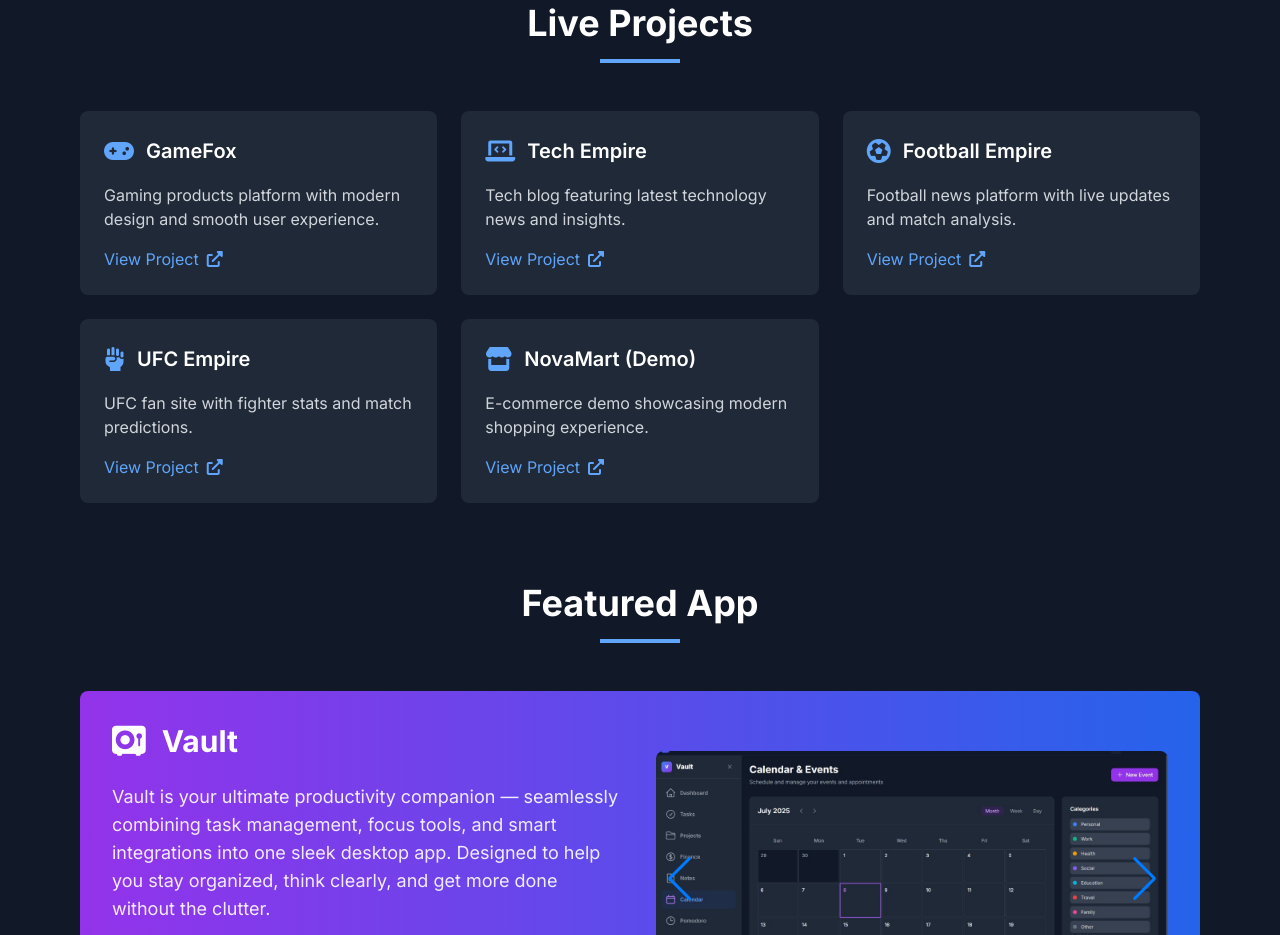
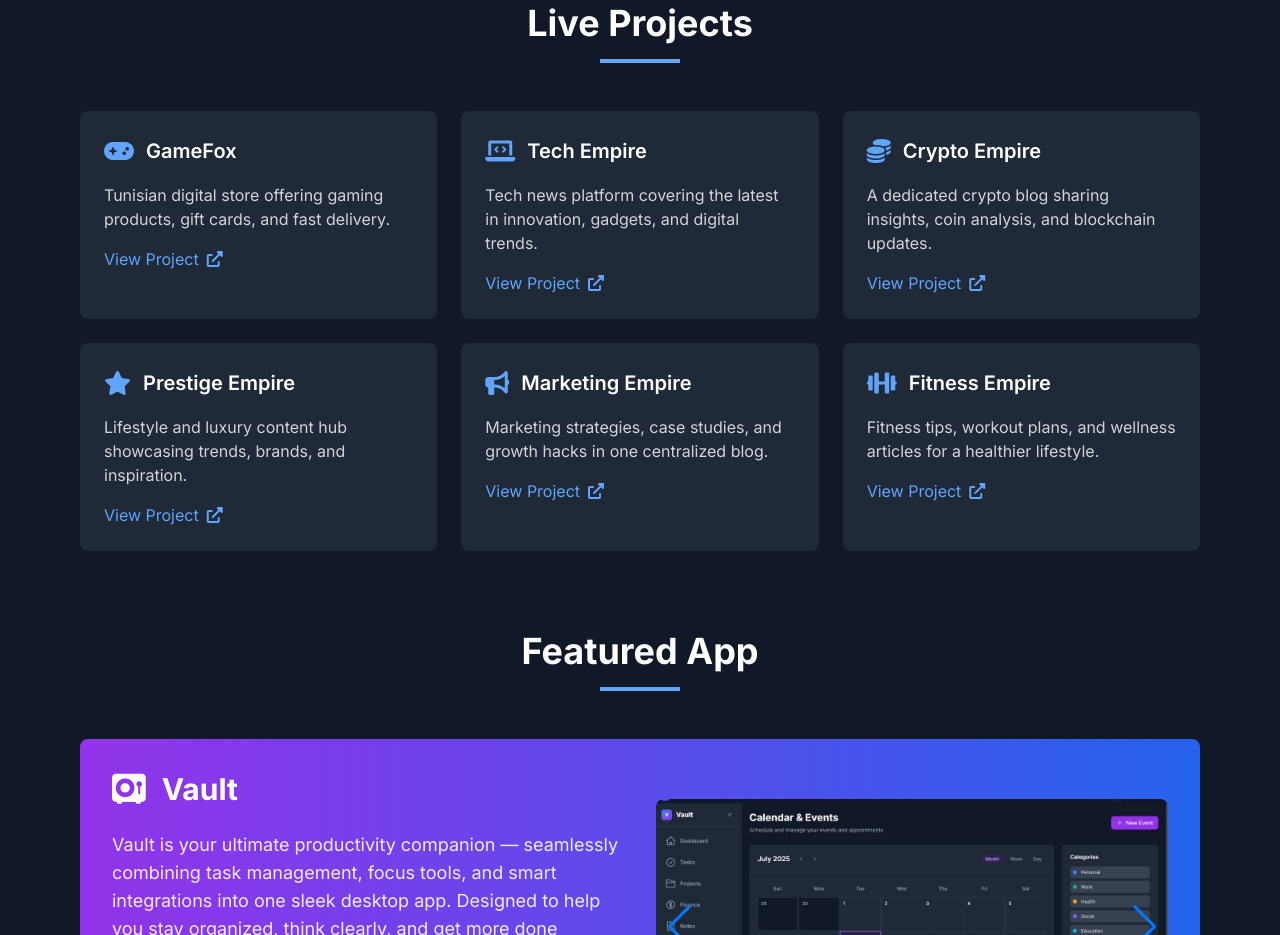
Before and after one commit to mftira/portfolio, a plain HTML site: page index.html in a window 1280 px wide. Shown: the part 1790-2725 px from the top of the page. Drawn offline with nearby package versions, Linux system fonts and the light colour scheme.

Commit message:
changed live projects

```diff
--- a/index.html
+++ b/index.html
@@ -223,53 +223,69 @@
             <i class="fas fa-gamepad text-blue-400 mr-3 text-2xl"></i>
             <h3 class="text-xl font-semibold">GameFox</h3>
         </div>
-          <p class="text-gray-300 mb-4">Gaming products platform with modern design and smooth user experience.</p>
+        <p class="text-gray-300 mb-4">Tunisian digital store offering gaming products, gift cards, and fast delivery.</p>
         <a href="https://gamefox.store" target="_blank" class="inline-flex items-center text-blue-400 hover:text-blue-300 transition-colors">
             View Project <i class="fas fa-external-link-alt ml-2"></i>
         </a>
         </div>
+
         <div class="bg-gray-800 rounded-lg p-6 card-hover">
         <div class="flex items-center mb-4">
             <i class="fas fa-laptop-code text-blue-400 mr-3 text-2xl"></i>
             <h3 class="text-xl font-semibold">Tech Empire</h3>
         </div>
-          <p class="text-gray-300 mb-4">Tech blog featuring latest technology news and insights.</p>
+        <p class="text-gray-300 mb-4">Tech news platform covering the latest in innovation, gadgets, and digital trends.</p>
         <a href="https://techempire.website" target="_blank" class="inline-flex items-center text-blue-400 hover:text-blue-300 transition-colors">
             View Project <i class="fas fa-external-link-alt ml-2"></i>
         </a>
         </div>
+
         <div class="bg-gray-800 rounded-lg p-6 card-hover">
         <div class="flex items-center mb-4">
-            <i class="fas fa-futbol text-blue-400 mr-3 text-2xl"></i>
-            <h3 class="text-xl font-semibold">Football Empire</h3>
+            <i class="fas fa-coins text-blue-400 mr-3 text-2xl"></i>
+            <h3 class="text-xl font-semibold">Crypto Empire</h3>
         </div>
-          <p class="text-gray-300 mb-4">Football news platform with live updates and match analysis.</p>
-          <a href="https://football-empire.github.io" target="_blank" class="inline-flex items-center text-blue-400 hover:text-blue-300 transition-colors">
+        <p class="text-gray-300 mb-4">A dedicated crypto blog sharing insights, coin analysis, and blockchain updates.</p>
+        <a href="https://cryptoempire.website" target="_blank" class="inline-flex items-center text-blue-400 hover:text-blue-300 transition-colors">
             View Project <i class="fas fa-external-link-alt ml-2"></i>
         </a>
         </div>
+
         <div class="bg-gray-800 rounded-lg p-6 card-hover">
         <div class="flex items-center mb-4">
-            <i class="fas fa-fist-raised text-blue-400 mr-3 text-2xl"></i>
-            <h3 class="text-xl font-semibold">UFC Empire</h3>
+            <i class="fas fa-star text-blue-400 mr-3 text-2xl"></i>
+            <h3 class="text-xl font-semibold">Prestige Empire</h3>
         </div>
-          <p class="text-gray-300 mb-4">UFC fan site with fighter stats and match predictions.</p>
-          <a href="https://ufc-empire.github.io" target="_blank" class="inline-flex items-center text-blue-400 hover:text-blue-300 transition-colors">
+        <p class="text-gray-300 mb-4">Lifestyle and luxury content hub showcasing trends, brands, and inspiration.</p>
+        <a href="https://prestigeempire.website" target="_blank" class="inline-flex items-center text-blue-400 hover:text-blue-300 transition-colors">
             View Project <i class="fas fa-external-link-alt ml-2"></i>
         </a>
         </div>
+
         <div class="bg-gray-800 rounded-lg p-6 card-hover">
         <div class="flex items-center mb-4">
-            <i class="fas fa-store text-blue-400 mr-3 text-2xl"></i>
-            <h3 class="text-xl font-semibold">NovaMart (Demo)</h3>
+            <i class="fas fa-bullhorn text-blue-400 mr-3 text-2xl"></i>
+            <h3 class="text-xl font-semibold">Marketing Empire</h3>
         </div>
-          <p class="text-gray-300 mb-4">E-commerce demo showcasing modern shopping experience.</p>
-          <a href="https://novamart-demo.github.io" target="_blank" class="inline-flex items-center text-blue-400 hover:text-blue-300 transition-colors">
+        <p class="text-gray-300 mb-4">Marketing strategies, case studies, and growth hacks in one centralized blog.</p>
+        <a href="https://marketingempire.website" target="_blank" class="inline-flex items-center text-blue-400 hover:text-blue-300 transition-colors">
+            View Project <i class="fas fa-external-link-alt ml-2"></i>
+        </a>
+        </div>
+
+        <div class="bg-gray-800 rounded-lg p-6 card-hover">
+        <div class="flex items-center mb-4">
+            <i class="fas fa-dumbbell text-blue-400 mr-3 text-2xl"></i>
+            <h3 class="text-xl font-semibold">Fitness Empire</h3>
+        </div>
+        <p class="text-gray-300 mb-4">Fitness tips, workout plans, and wellness articles for a healthier lifestyle.</p>
+        <a href="https://fitnessempire.website" target="_blank" class="inline-flex items-center text-blue-400 hover:text-blue-300 transition-colors">
             View Project <i class="fas fa-external-link-alt ml-2"></i>
         </a>
         </div>
     </div>
     </section>
+
 
     <!-- Featured App Section -->
     <section class="mt-20 fade-in">
```
Lines whose indentation alone changed are shown as unchanged.
